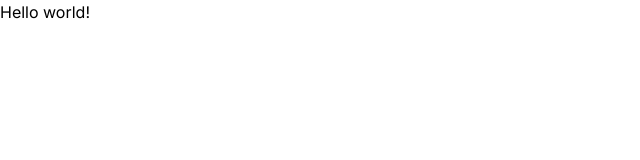
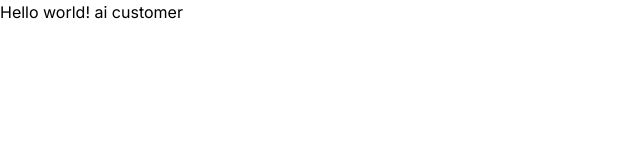
Before and after one commit to AbdullahSaeed1211/ai-customer-chatbot, a Next.js app: page / in a window 1280 px wide. Shown: the top 160 px of the page, without its empty margins (0-640 px from the left). Built offline with nearby package versions, Linux system fonts and the light colour scheme.

Commit message:
test first commit

```diff
--- a/app/page.tsx
+++ b/app/page.tsx
@@ -2,7 +2,7 @@
 export default function Home() {
   return (
     <main>
-      <h1>Hello world!</h1>
+      <h1>Hello world! ai customer</h1>
     </main>
   );
 }
```
